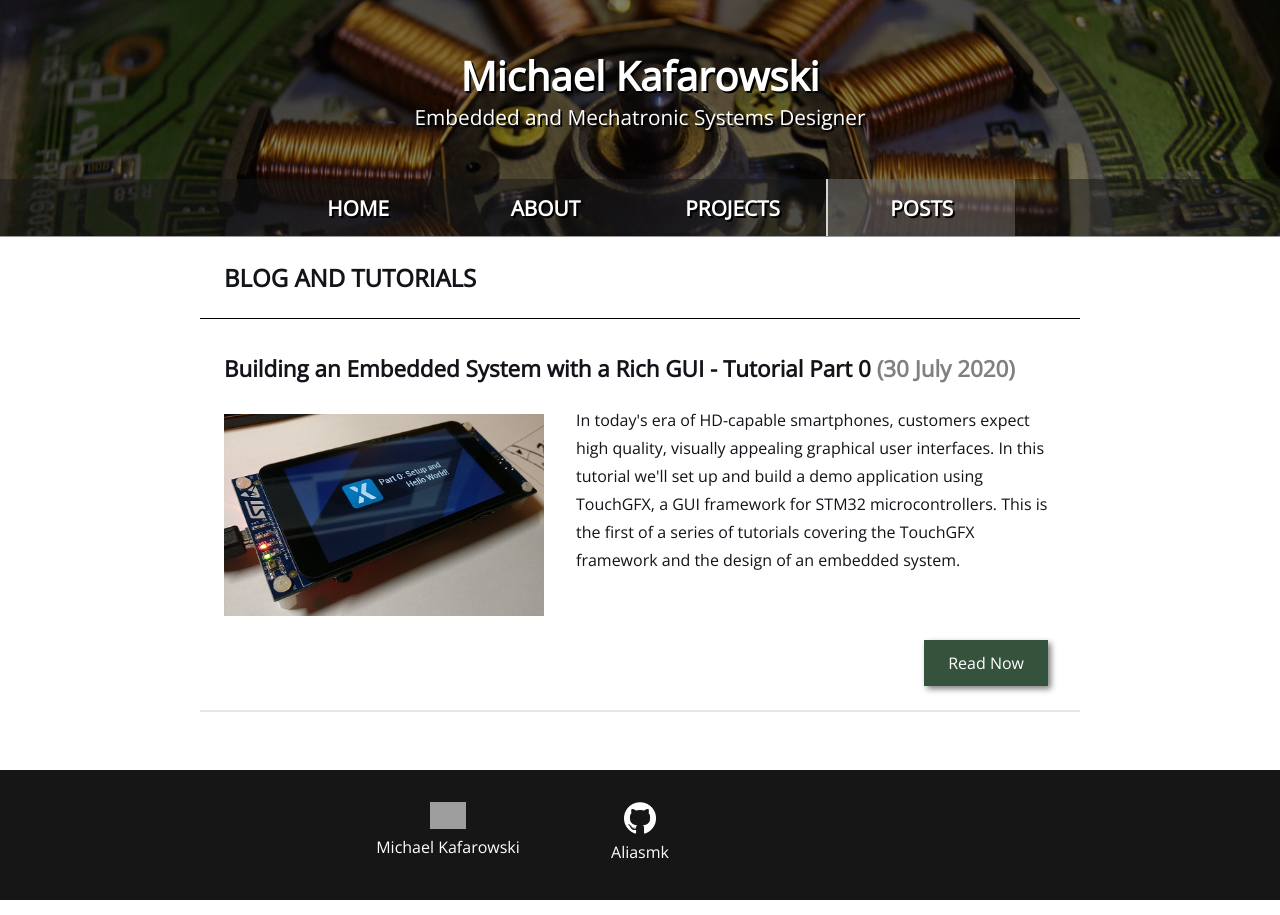
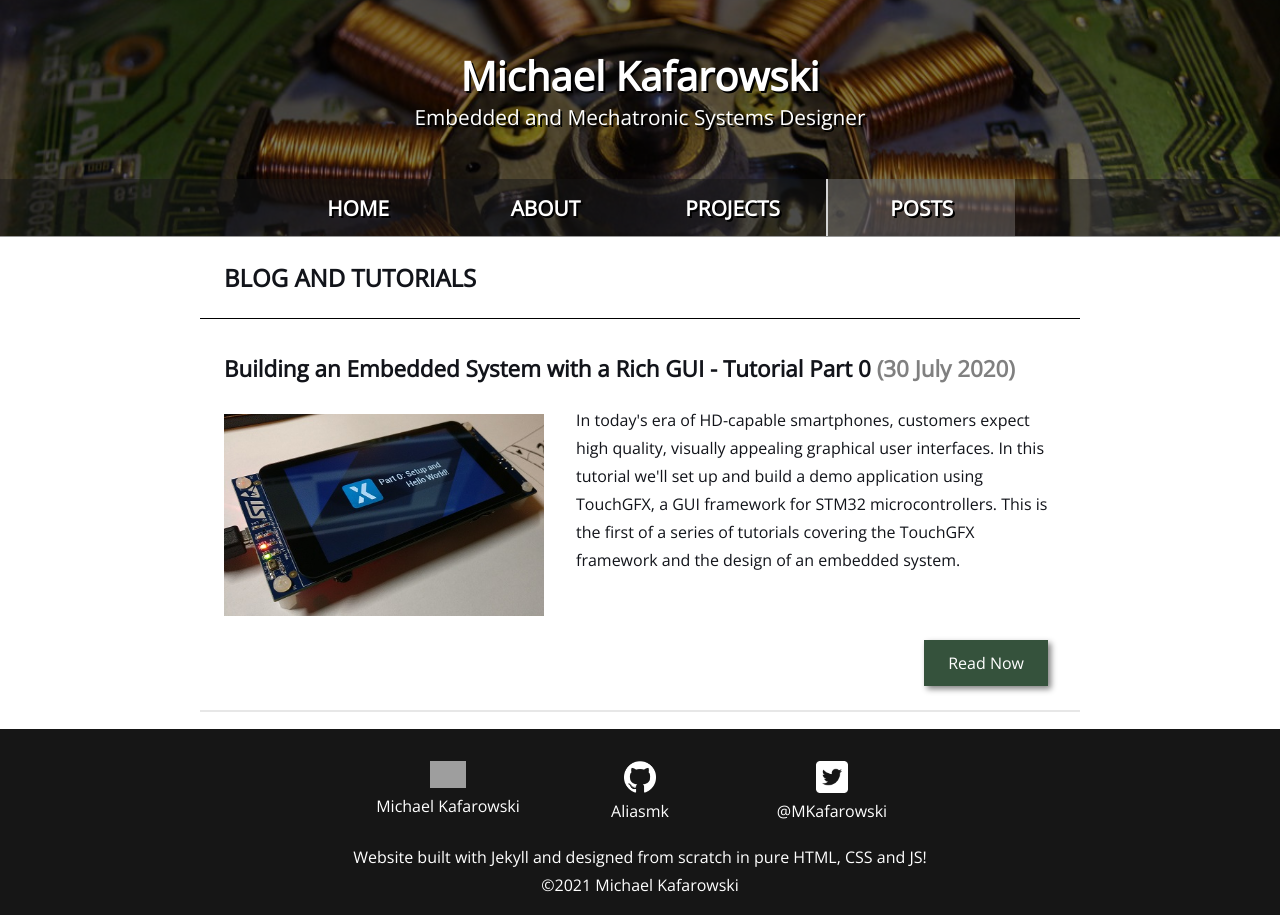
Before and after one commit to Aliasmk/aliasmk.github.io, a Jekyll site: the page built from blog.md, in a window 1280 px wide. Built offline with Jekyll 4.4.1, drawn with Linux system fonts in a browser that asks for light colours; grey boxes are pictures that could not be loaded.

Commit message:
fix broken footer

```diff
--- a/_includes/footer.html
+++ b/_includes/footer.html
@@ -9,7 +9,7 @@
             <div>Aliasmk</div>
         </a>
         <a class="socialicon twitter-icon" href="#">
-            <img src="/assets/img/site/social/twitter.png" alt="Twitter logo/>
+            <img src="/assets/img/site/social/twitter.png" alt="Twitter logo"/>
             <div>@MKafarowski</div>
         </a>
 
```
